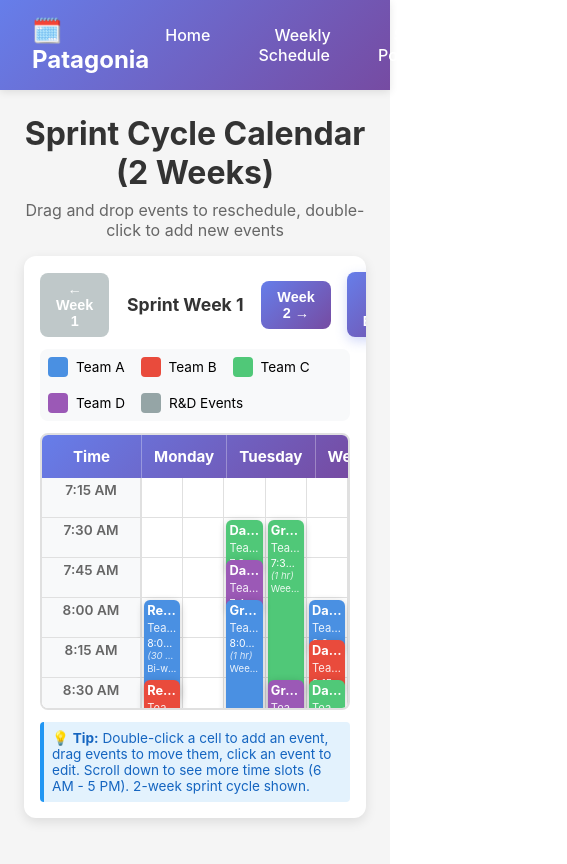
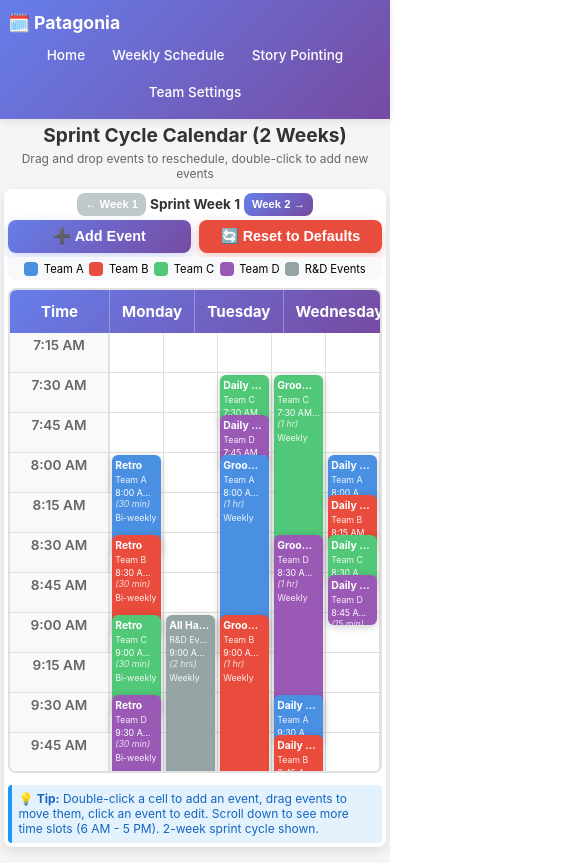
Before and after one commit to sidjonnala/react-process-app, a React (Vite) app: page /weeklyschedule in a window 390 px wide. Shown: the whole page, 567 px wide, since content can reach past the window. Built offline with nearby package versions, Linux system fonts and the light colour scheme.

Commit message:
Add mobile responsive design for phone/tablet screens

```diff
--- a/index.html
+++ b/index.html
@@ -2,8 +2,10 @@
 <html lang="en">
   <head>
     <meta charset="UTF-8" />
-    <meta name="viewport" content="width=device-width, initial-scale=1.0" />
-    <title>React Process App</title>
+    <meta name="viewport" content="width=device-width, initial-scale=1.0, maximum-scale=1.0, user-scalable=no" />
+    <meta name="theme-color" content="#667eea" />
+    <meta name="description" content="Patagonia R&D Hub - Sprint Calendar and Story Pointing Guide" />
+    <title>Patagonia R&D Hub</title>
   </head>
   <body>
     <div id="root"></div>
--- a/src/App.css
+++ b/src/App.css
@@ -14,14 +14,15 @@
 .nav-container {
   max-width: 1400px;
   margin: 0 auto;
-  padding: 1rem 2rem;
+  padding: 1rem 1rem;
   display: flex;
   justify-content: space-between;
   align-items: center;
+  flex-wrap: wrap;
 }
 
 .nav-logo {
-  font-size: 1.5rem;
+  font-size: 1.25rem;
   font-weight: bold;
   color: white;
   text-decoration: none;
@@ -33,7 +34,8 @@
 .nav-menu {
   display: flex;
   list-style: none;
-  gap: 2rem;
+  gap: 1rem;
+  flex-wrap: wrap;
 }
 
 .nav-item {
@@ -44,9 +46,12 @@
   color: white;
   text-decoration: none;
   font-weight: 500;
-  padding: 0.5rem 1rem;
+  padding: 0.5rem 0.75rem;
   border-radius: 4px;
   transition: background-color 0.3s ease;
+  font-size: 0.9rem;
+  display: block;
+  white-space: nowrap;
 }
 
 .nav-link:hover {
@@ -56,10 +61,41 @@
 .main-content {
   max-width: 1400px;
   margin: 0 auto;
-  padding: 1.5rem;
+  padding: 1rem;
 }
 
 .main-content.weekly-schedule-view {
   height: calc(100vh - 70px);
   overflow: hidden;
 }
+
+@media (max-width: 768px) {
+  .nav-container {
+    padding: 0.75rem 0.5rem;
+  }
+
+  .nav-logo {
+    font-size: 1.1rem;
+  }
+
+  .nav-menu {
+    gap: 0.5rem;
+    width: 100%;
+    justify-content: center;
+    margin-top: 0.5rem;
+  }
+
+  .nav-link {
+    font-size: 0.85rem;
+    padding: 0.4rem 0.6rem;
+  }
+
+  .main-content {
+    padding: 0.5rem;
+  }
+
+  .main-content.weekly-schedule-view {
+    height: calc(100vh - 100px);
+    padding: 0.25rem;
+  }
+}
--- a/src/components/DynamicCalendar.css
+++ b/src/components/DynamicCalendar.css
@@ -1,7 +1,7 @@
 .dynamic-calendar-container {
   width: 100%;
   background: white;
-  padding: 1rem;
+  padding: 0.5rem;
   border-radius: 12px;
   box-shadow: 0 4px 12px rgba(0, 0, 0, 0.1);
   display: flex;
@@ -12,21 +12,23 @@
 
 .calendar-controls {
   display: flex;
-  gap: 1rem;
-  margin-bottom: 0.75rem;
+  gap: 0.5rem;
+  margin-bottom: 0.5rem;
   justify-content: space-between;
   align-items: center;
   flex-shrink: 0;
+  flex-wrap: wrap;
 }
 
 .week-navigation {
   display: flex;
-  gap: 1rem;
+  gap: 0.5rem;
   align-items: center;
+  flex-wrap: wrap;
 }
 
 .week-btn {
-  padding: 0.5rem 1rem;
+  padding: 0.4rem 0.75rem;
   border: none;
   border-radius: 8px;
   font-weight: 600;
@@ -34,7 +36,8 @@
   transition: all 0.2s ease;
   background: linear-gradient(135deg, #667eea 0%, #764ba2 100%);
   color: white;
-  font-size: 0.9rem;
+  font-size: 0.8rem;
+  white-space: nowrap;
 }
 
 .week-btn:disabled {
@@ -55,15 +58,68 @@
 
 .week-indicator {
   font-weight: bold;
-  font-size: 1.1rem;
+  font-size: 0.95rem;
   color: #333;
-  min-width: 120px;
+  min-width: 100px;
   text-align: center;
 }
 
 .action-buttons {
   display: flex;
-  gap: 0.75rem;
+  gap: 0.5rem;
+  flex-wrap: wrap;
+}
+
+.add-event-btn,
+.reset-btn {
+  padding: 0.4rem 0.75rem;
+  border: none;
+  border-radius: 8px;
+  font-weight: 600;
+  cursor: pointer;
+  transition: all 0.2s ease;
+  font-size: 0.8rem;
+  white-space: nowrap;
+}
+
+@media (max-width: 768px) {
+  .dynamic-calendar-container {
+    padding: 0.25rem;
+    border-radius: 8px;
+  }
+
+  .calendar-controls {
+    gap: 0.25rem;
+    margin-bottom: 0.25rem;
+  }
+
+  .week-navigation {
+    width: 100%;
+    justify-content: center;
+    gap: 0.25rem;
+  }
+
+  .week-btn {
+    padding: 0.35rem 0.5rem;
+    font-size: 0.7rem;
+  }
+
+  .week-indicator {
+    font-size: 0.85rem;
+    min-width: 90px;
+  }
+
+  .action-buttons {
+    width: 100%;
+    justify-content: center;
+  }
+
+  .add-event-btn,
+  .reset-btn {
+    padding: 0.35rem 0.5rem;
+    font-size: 0.7rem;
+    flex: 1;
+  }
 }
 
 .add-event-btn,
@@ -101,26 +157,41 @@
 
 .calendar-legend {
   display: flex;
-  gap: 1rem;
-  margin-bottom: 0.75rem;
+  gap: 0.5rem;
+  margin-bottom: 0.5rem;
   flex-wrap: wrap;
-  padding: 0.5rem;
+  padding: 0.4rem;
   background: #f8f9fa;
   border-radius: 8px;
-  font-size: 0.85rem;
+  font-size: 0.8rem;
   flex-shrink: 0;
+  justify-content: center;
 }
 
 .legend-item {
   display: flex;
   align-items: center;
-  gap: 0.5rem;
+  gap: 0.35rem;
 }
 
 .legend-color {
-  width: 20px;
-  height: 20px;
+  width: 16px;
+  height: 16px;
   border-radius: 4px;
+  flex-shrink: 0;
+}
+
+@media (max-width: 768px) {
+  .calendar-legend {
+    gap: 0.35rem;
+    padding: 0.3rem;
+    font-size: 0.7rem;
+  }
+
+  .legend-color {
+    width: 14px;
+    height: 14px;
+  }
 }
 
 .calendar-grid {
@@ -401,7 +472,7 @@
 
 @media (max-width: 768px) {
   .calendar-grid {
-    font-size: 0.8rem;
+    font-size: 0.75rem;
   }
 
   .time-row {
@@ -409,7 +480,56 @@
   }
 
   .calendar-event {
-    font-size: 0.65rem;
+    font-size: 0.6rem;
     padding: 0.2rem;
   }
+
+  .event-title {
+    font-size: 0.65rem;
+  }
+
+  .event-team,
+  .event-time,
+  .event-duration,
+  .event-frequency {
+    font-size: 0.55rem;
+  }
+
+  .calendar-instructions {
+    font-size: 0.75rem;
+    padding: 0.4rem;
+  }
+
+  .modal-overlay {
+    padding: 0.5rem;
+  }
+
+  .modal-content {
+    width: 95%;
+    padding: 1rem;
+    max-height: 85vh;
+  }
+
+  .modal-content h2 {
+    font-size: 1.25rem;
+  }
+
+  .form-group {
+    margin-bottom: 1rem;
+  }
+
+  .form-group label {
+    font-size: 0.9rem;
+  }
+
+  .form-group input,
+  .form-group select {
+    padding: 0.6rem;
+    font-size: 0.9rem;
+  }
+
+  .modal-actions button {
+    padding: 0.6rem 1rem;
+    font-size: 0.85rem;
+  }
 }
--- a/src/pages/WeeklySchedule.css
+++ b/src/pages/WeeklySchedule.css
@@ -1,23 +1,41 @@
 .weekly-schedule-container {
   width: 100%;
-  height: calc(100vh - 140px); /* Account for navbar and header */
+  height: calc(100vh - 140px);
   display: flex;
   flex-direction: column;
 }
 
 .schedule-header {
   text-align: center;
-  margin-bottom: 1rem;
+  margin-bottom: 0.75rem;
   flex-shrink: 0;
 }
 
 .schedule-header h1 {
-  font-size: 2rem;
+  font-size: 1.5rem;
   color: #333;
-  margin-bottom: 0.5rem;
+  margin-bottom: 0.25rem;
 }
 
 .schedule-header p {
-  font-size: 1rem;
+  font-size: 0.85rem;
   color: #666;
 }
+
+@media (max-width: 768px) {
+  .weekly-schedule-container {
+    height: calc(100vh - 120px);
+  }
+
+  .schedule-header {
+    margin-bottom: 0.5rem;
+  }
+
+  .schedule-header h1 {
+    font-size: 1.2rem;
+  }
+
+  .schedule-header p {
+    font-size: 0.75rem;
+  }
+}
```
